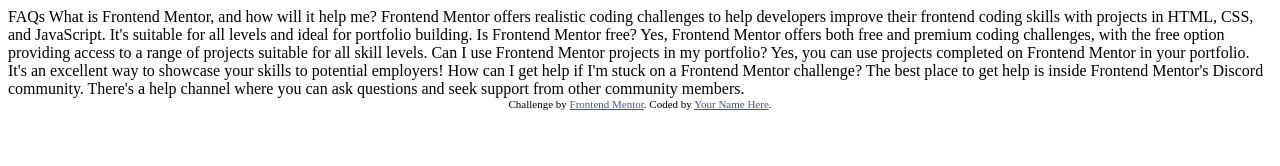
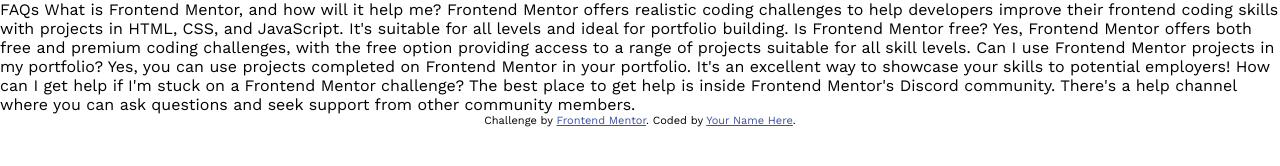
Before and after one commit to Marianellag1/faq-accordion, a plain HTML site: page index.html in a window 1280 px wide. Drawn offline with nearby package versions, Linux system fonts and the light colour scheme.

Commit message:
started challenge

```diff
--- a/css/style.css
+++ b/css/style.css
@@ -0,0 +1,25 @@
+.attribution {
+    font-size: 11px;
+    text-align: center;
+}
+
+.attribution a {
+    color: hsl(228, 45%, 44%);
+}
+
+:root {
+    --white: hsl(0, 0%, 100%);
+    --light-pink: hsl(275, 100%, 97%);
+    --grayish-purple: hsl(292, 16%, 49%);
+    --dark-purple: hsl(292, 42%, 14%);
+}
+
+* {
+    margin: 0;
+    padding: 0;
+}
+
+body {
+    font-size: 16px;
+    font-family: 'Work Sans', sans-serif;
+}
--- a/index.html
+++ b/index.html
@@ -2,17 +2,15 @@
 <html lang="en">
 <head>
   <meta charset="UTF-8">
-  <meta name="viewport" content="width=device-width, initial-scale=1.0"> <!-- displays site properly based on user's device -->
-
+  <meta name="viewport" content="width=device-width, initial-scale=1.0">
+  <!-- displays site properly based on user's device -->
   <link rel="icon" type="image/png" sizes="32x32" href="./assets/images/favicon-32x32.png">
-
+  <link rel="preconnect" href="https://fonts.googleapis.com">
+  <link rel="preconnect" href="https://fonts.gstatic.com" crossorigin>
+  <link href="https://fonts.googleapis.com/css2?family=Work+Sans:wght@400;600;700&display=swap" rel="stylesheet">
+  <link rel="stylesheet" href="./css/style.css">
   <title>Frontend Mentor | FAQ accordion</title>
 
-  <!-- Feel free to remove these styles or customise in your own stylesheet 👍 -->
-  <style>
-    .attribution { font-size: 11px; text-align: center; }
-    .attribution a { color: hsl(228, 45%, 44%); }
-  </style>
 </head>
 <body>
 
```
